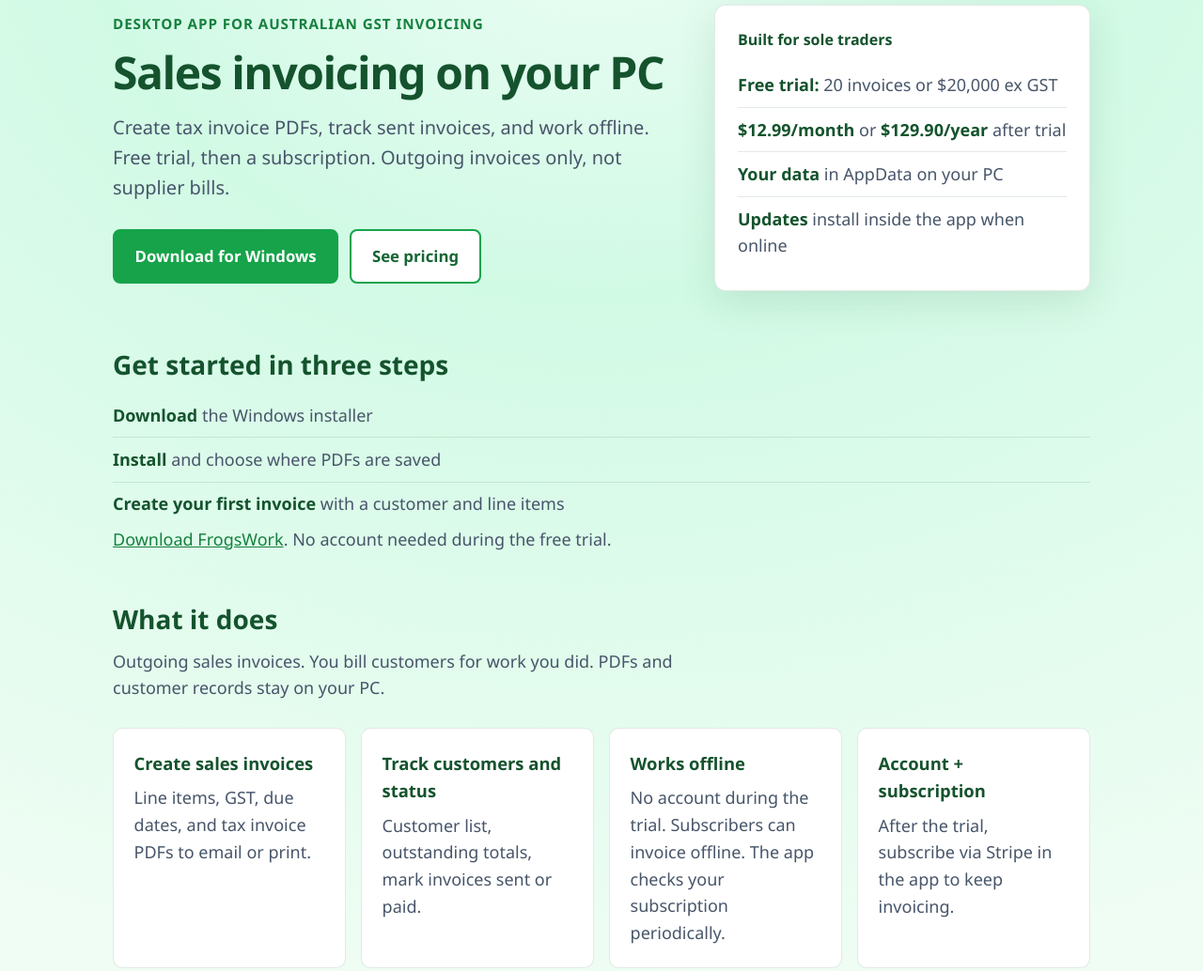
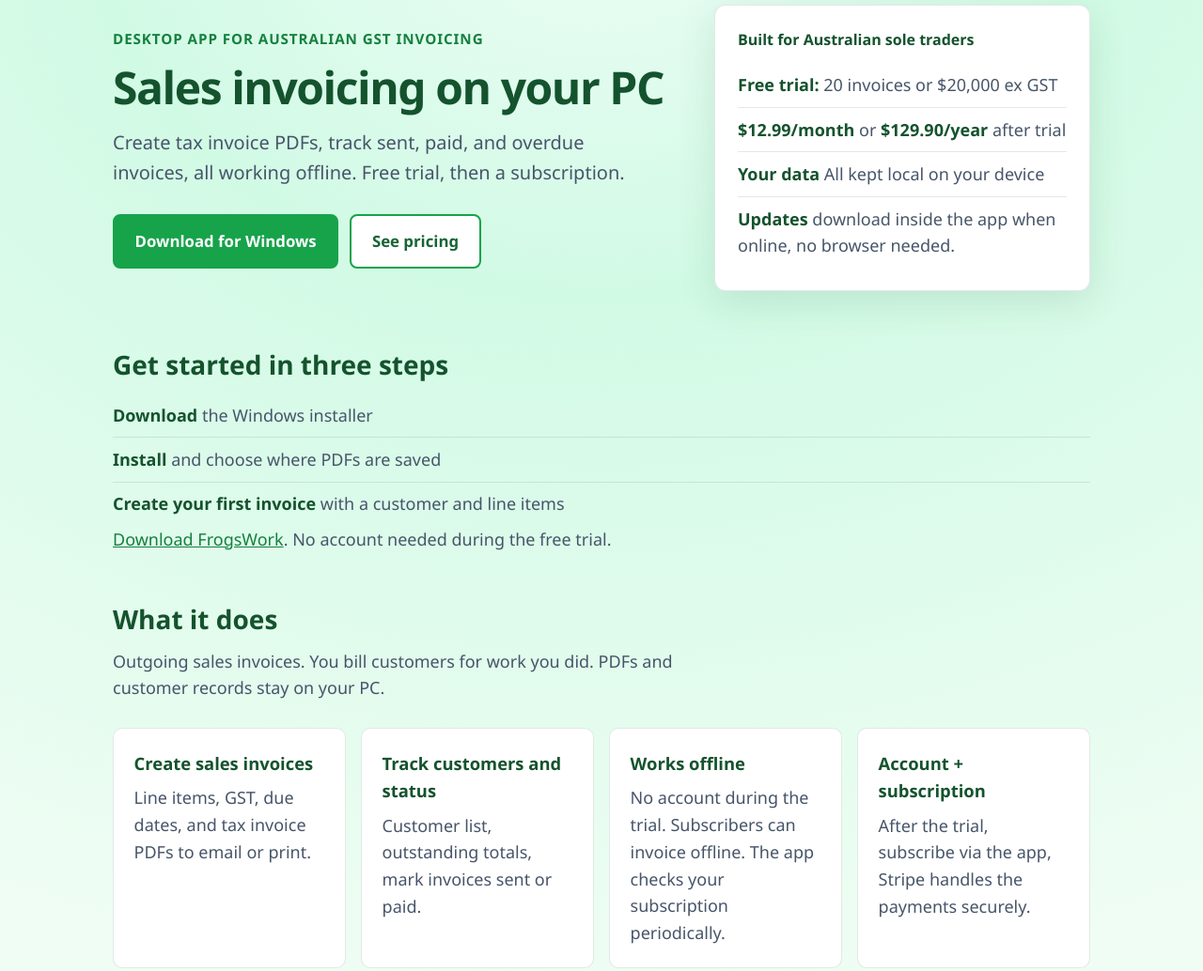
Before and after one commit to KorraOne/FrogsWorkInvoicer, a plain HTML site: page marketing_site/index.html in a window 1280 px wide. Shown: the part 100-1134 px from the top of the page at 94% size. Drawn offline with Linux system fonts and the light colour scheme.

Commit message:
wording clarifications

```diff
--- a/marketing_site/index.html
+++ b/marketing_site/index.html
@@ -26,19 +26,19 @@
             <div>
                 <p class="hero-eyebrow">Desktop app for Australian GST invoicing</p>
                 <h1>Sales invoicing on your PC</h1>
-                <p class="hero-lead">Create tax invoice PDFs, track sent invoices, and work offline. Free trial, then a subscription. Outgoing invoices only, not supplier bills.</p>
+                <p class="hero-lead">Create tax invoice PDFs, track sent, paid, and overdue invoices, all working offline. Free trial, then a subscription.</p>
                 <div class="hero-actions">
                     <a class="btn btn-primary" href="/download.html">Download for Windows</a>
                     <a class="btn btn-secondary" href="/pricing.html">See pricing</a>
                 </div>
             </div>
             <aside class="hero-card" aria-label="At a glance">
-                <p class="hero-card-title">Built for sole traders</p>
+                <p class="hero-card-title">Built for Australian sole traders</p>
                 <ul class="hero-stat-list">
                     <li><strong>Free trial:</strong> 20 invoices or $20,000 ex GST</li>
                     <li><strong>$12.99/month</strong> or <strong>$129.90/year</strong> after trial</li>
-                    <li><strong>Your data</strong> in AppData on your PC</li>
-                    <li><strong>Updates</strong> install inside the app when online</li>
+                    <li><strong>Your data</strong> All kept local on your device</li>
+                    <li><strong>Updates</strong> download inside the app when online, no browser needed.</li>
                 </ul>
             </aside>
         </section>
@@ -71,13 +71,13 @@
                 </article>
                 <article class="feature-card">
                     <h3>Account + subscription</h3>
-                    <p>After the trial, subscribe via Stripe in the app to keep invoicing.</p>
+                    <p>After the trial, subscribe via the app, Stripe handles the payments securely.</p>
                 </article>
             </div>
         </section>
 
         <section class="section notice">
-            <strong>Not accounts payable.</strong> FrogsWork does not handle supplier bills or purchase invoices. Your FrogsWork subscription is separate from sales invoices you send customers.
+            <strong>Not accounts payable.</strong> FrogsWork is for invoices you send to customers. It does not track bills you receive from suppliers.
         </section>
     </main>
 
```
